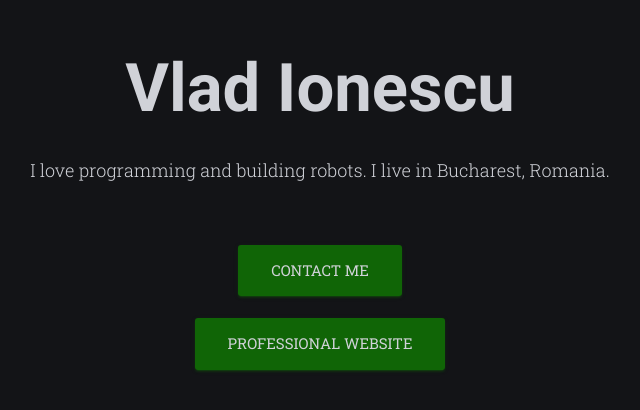
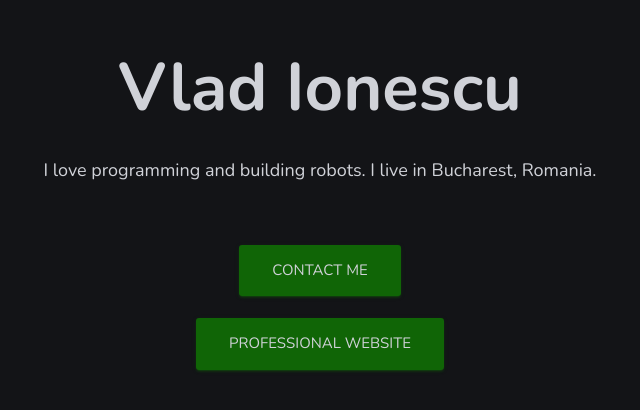
Before and after one commit to vaionescu/www.vladandrei.com, a plain HTML site: page index.html in a window 1280 px wide. Shown: the part 194-604 px from the top of the page, without its empty margins (320-960 px from the left). Drawn offline with nearby package versions, Linux system fonts and the light colour scheme.

Commit message:
Improve SEO and Lighthouse score. Update font

```diff
--- a/index.html
+++ b/index.html
@@ -5,15 +5,25 @@
     <meta charset="UTF-8">
     <meta http-equiv="X-UA-Compatible" content="IE=edge">
     <meta name="viewport" content="width=device-width, initial-scale=1.0">
+    <meta name="description"
+        content="Hi! I'm Vlad Ionescu. I love programming and building robots. I live in Bucharest, Romania.">
     <title>Vlad Ionescu</title>
+
     <link rel="preconnect" href="https://fonts.googleapis.com">
     <link rel="preconnect" href="https://fonts.gstatic.com" crossorigin>
-    <link href="https://fonts.googleapis.com/css2?family=Roboto+Slab:wght@300;400&family=Roboto:wght@700&display=swap"
-        rel="stylesheet">
-    <link rel="apple-touch-icon" sizes="180x180" href="apple-touch-icon.png">
-    <link rel="icon" type="image/png" sizes="32x32" href="favicon-32x32.png">
-    <link rel="icon" type="image/png" sizes="16x16" href="favicon-16x16.png">
-    <link rel="manifest" href="site.webmanifest">
+    <link rel="preload" as="style"
+        href="https://fonts.googleapis.com/css2?family=Nunito:wght@300;400;700&display=swap" />
+    <link rel="stylesheet" href="https://fonts.googleapis.com/css2?family=Nunito:wght@300;400;700&display=swap"
+        media="print" onload="this.media='all'" />
+    <noscript>
+        <link rel="stylesheet" href="https://fonts.googleapis.com/css2?family=Nunito:wght@300;400;700&display=swap" />
+    </noscript>
+
+    <link rel="apple-touch-icon" sizes="180x180" href="apple-touch-icon.png?v=20210808053045">
+    <link rel="icon" type="image/png" sizes="32x32" href="favicon-32x32.png?v=20210808053045">
+    <link rel="icon" type="image/png" sizes="16x16" href="favicon-16x16.png?v=20210808053045">
+    <link rel="manifest" href="site.webmanifest?v=20210808053045">
+
     <style>
         * {
             box-sizing: border-box;
@@ -40,7 +50,7 @@
 
         h1 {
             margin-bottom: 20px;
-            font-family: "Roboto", "Helvetica", "Arial", sans-serif;
+            font-family: "Nunito", "Helvetica", "Arial", sans-serif;
             line-height: 1.4;
             font-size: 67px;
             text-decoration: none;
@@ -53,7 +63,7 @@
 
         p {
             margin-bottom: 60px;
-            font-family: "Roboto Slab", "Times New Roman", serif;
+            font-family: "Nunito", "Times New Roman", serif;
             font-size: 18px;
             text-align: center;
             word-wrap: break-word;
@@ -64,7 +74,7 @@
         a {
             word-wrap: break-word;
 
-            font-family: "Roboto Slab", "Times New Roman", serif;
+            font-family: "Nunito", "Times New Roman", serif;
             font-size: 1.5rem !important;
             font-weight: 400;
 
@@ -94,7 +104,8 @@
 
         a:active,
         a:hover,
-        a:active:hover {
+        a:active:hover,
+        a:focus {
             box-shadow: 0 14px 26px -12px rgb(22 135 8 / 42%), 0 4px 23px 0 rgb(0 0 0 / 12%), 0 8px 10px -5px rgb(22 135 8 / 20%);
         }
 
```
